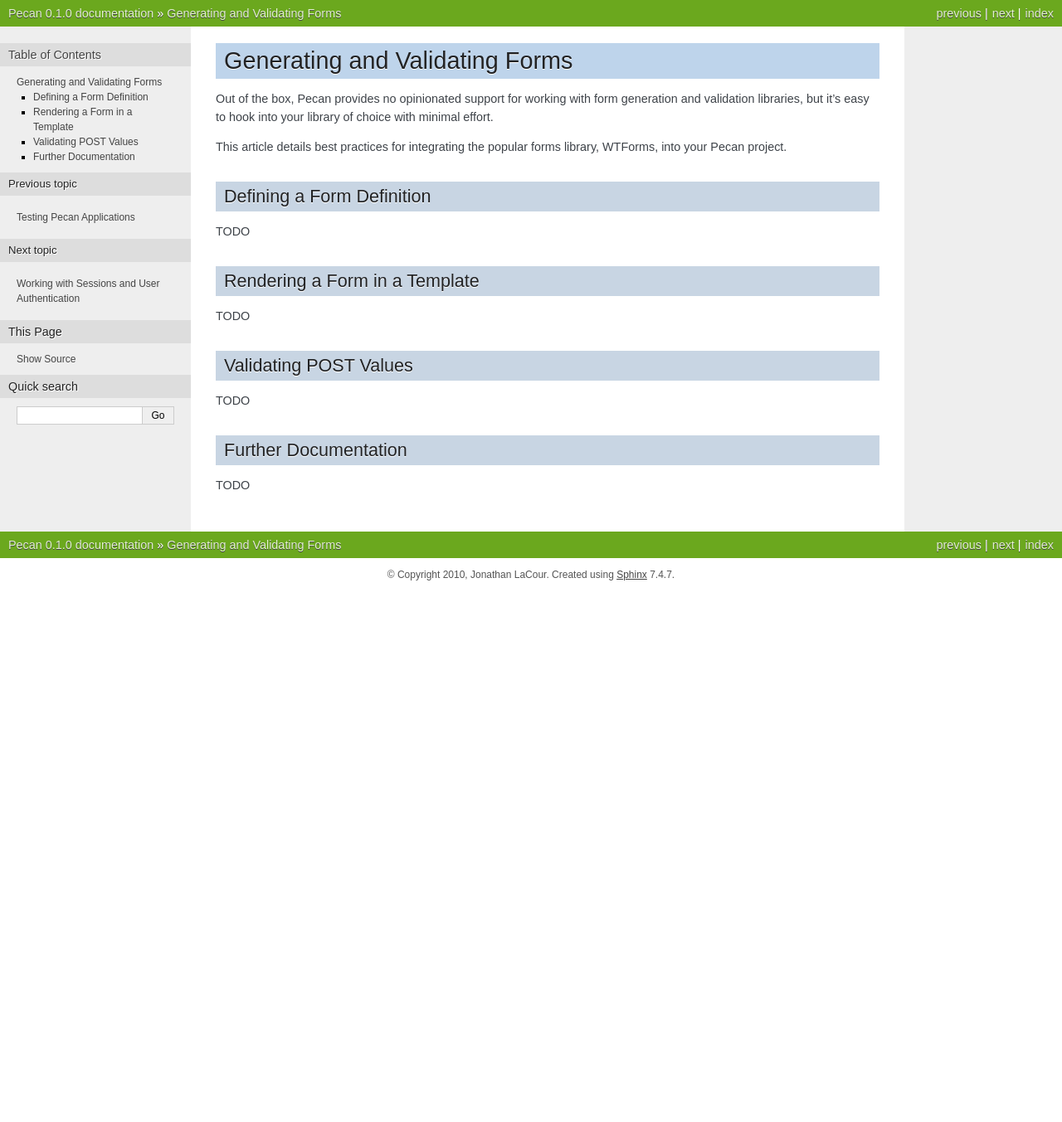
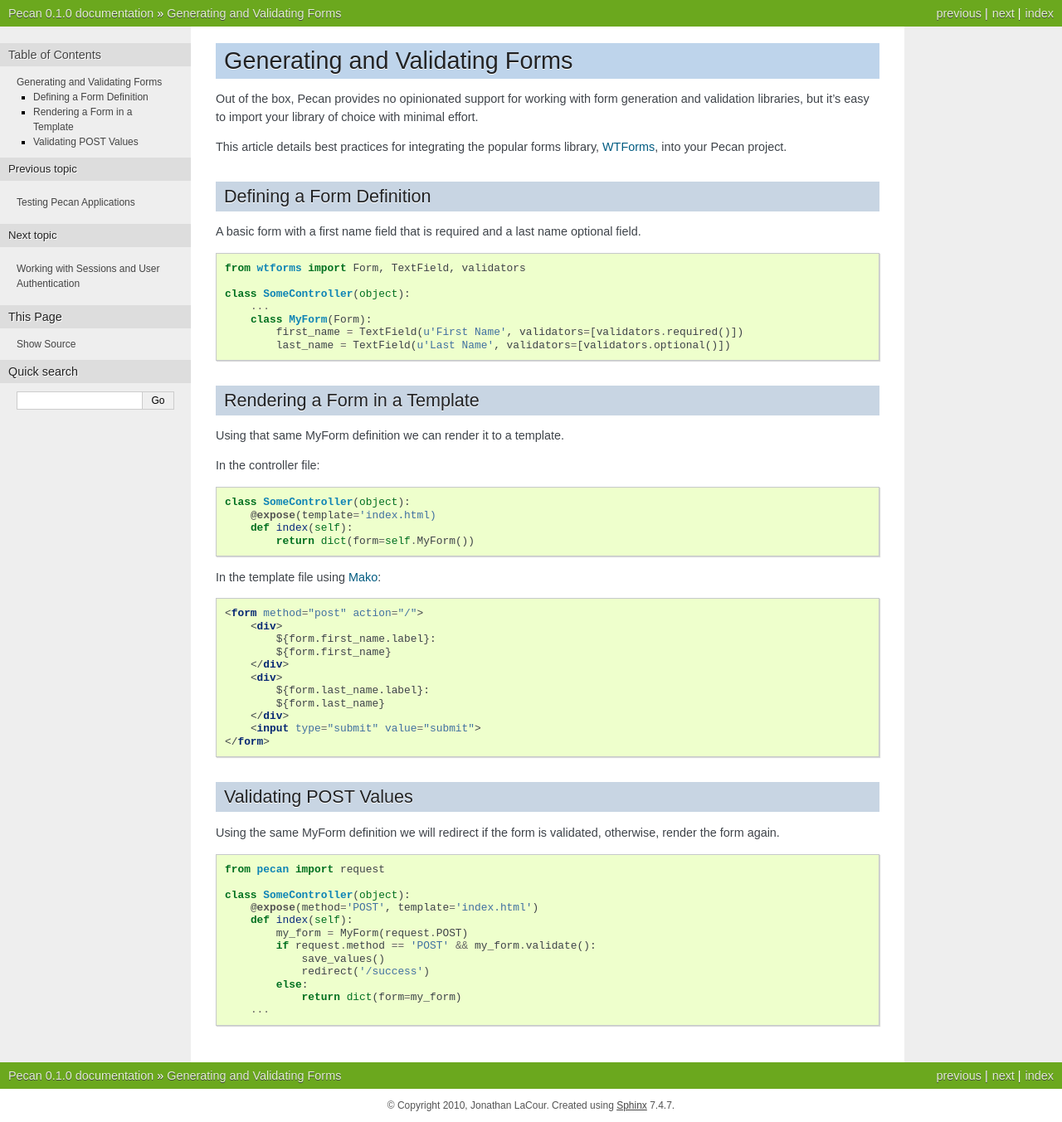
Before and after one commit to stackforge/pecan, a Sphinx documentation site: the page built from docs/source/forms.rst, in a window 1280 px wide. Shown: the whole page at 83% size. Built offline with Sphinx 7.4.7, drawn with Linux system fonts in a browser that asks for light colours; before the commit the page ends 900 px from its top, so only the background shows below that.

Commit message:
adding wtforms documentation

```diff
--- a/docs/source/forms.rst
+++ b/docs/source/forms.rst
@@ -3,24 +3,75 @@
 Generating and Validating Forms
 ===============================
 Out of the box, Pecan provides no opinionated support for working with
-form generation and validation libraries, but it’s easy to hook into your
+form generation and validation libraries, but it’s easy to import your
 library of choice with minimal effort.
 
 This article details best practices for integrating the popular forms library,
-WTForms, into your Pecan project.
+`WTForms <http://wtforms.simplecodes.com/>`_, into your Pecan project.
 
 Defining a Form Definition
 --------------------------
-TODO
+
+A basic form with a first name field that is required and a last name optional
+field.
+
+.. code-block:: python
+
+    from wtforms import Form, TextField, validators
+
+    class SomeController(object):
+        ...
+        class MyForm(Form):
+            first_name = TextField(u'First Name', validators=[validators.required()])
+            last_name = TextField(u'Last Name', validators=[validators.optional()])
 
 Rendering a Form in a Template
 ------------------------------
-TODO
+
+Using that same MyForm definition we can render it to a template.
+
+In the controller file:
+
+.. code-block:: python
+
+    class SomeController(object):
+        @expose(template='index.html)
+        def index(self):
+            return dict(form=self.MyForm())
+
+In the template file using `Mako <http://www.makeotemplates.org/>`_:
+
+.. code-block:: html
+
+    <form method="post" action="/">
+        <div>
+            ${form.first_name.label}:
+            ${form.first_name}
+        </div>
+        <div>
+            ${form.last_name.label}:
+            ${form.last_name}
+        </div>
+        <input type="submit" value="submit">
+    </form>
 
 Validating POST Values
 ----------------------
-TODO
 
-Further Documentation
----------------------
-TODO
+Using the same MyForm definition we will redirect if the form is validated,
+otherwise, render the form again.
+
+.. code-block:: python
+
+    from pecan import request
+
+    class SomeController(object):
+        @expose(method='POST', template='index.html')
+        def index(self):
+            my_form = MyForm(request.POST)
+            if request.method == 'POST' && my_form.validate():
+                save_values()
+                redirect('/success')
+            else:
+                return dict(form=my_form)
+        ...
```
